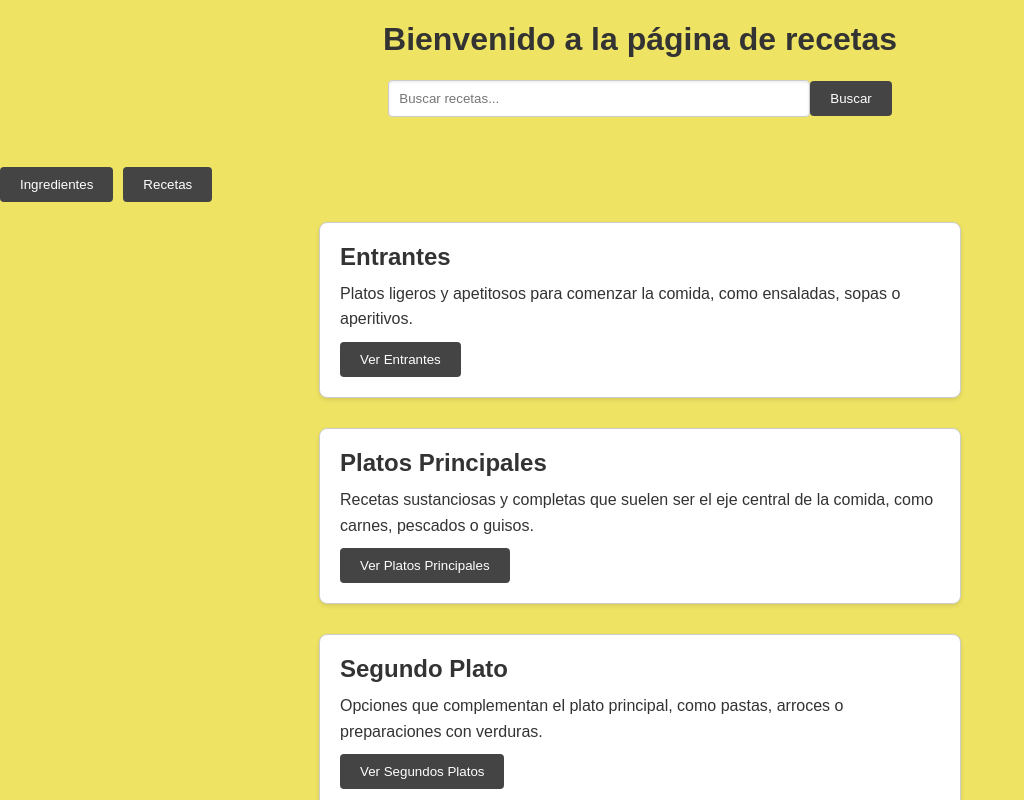
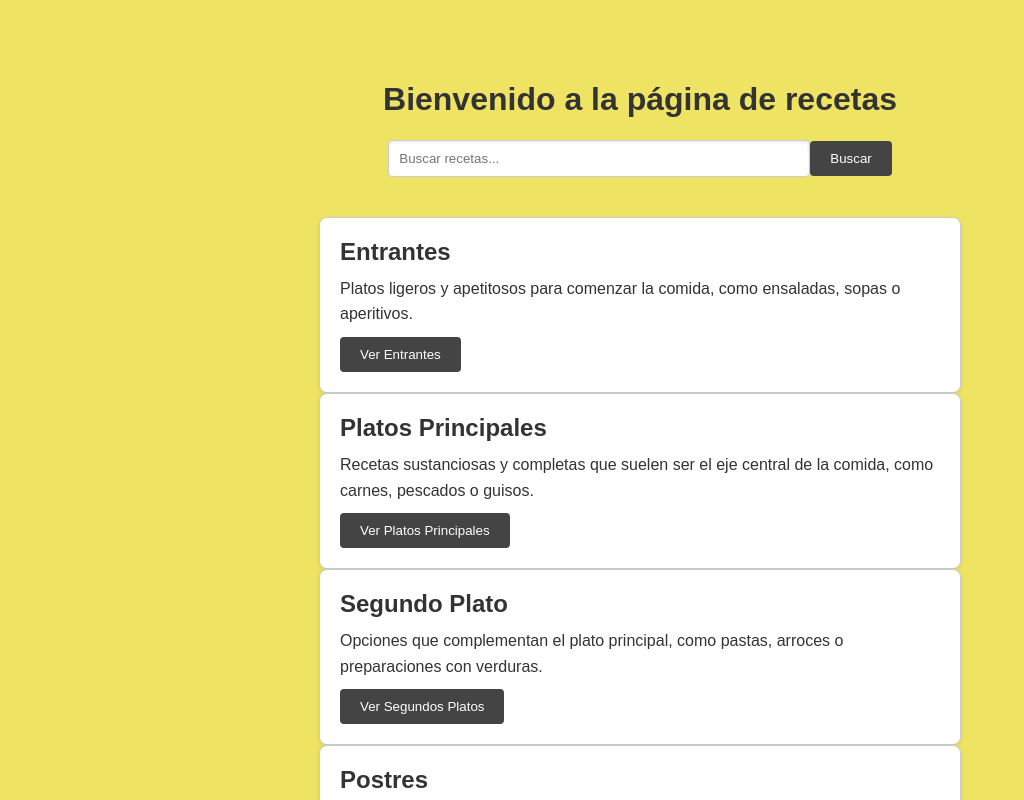
Before and after one commit to Enriquecebanc/Reto5Niger, a React (Create React App) app in the folder Frontend/nigerweb/: page / in a window 1280 px wide. Shown: the top 800 px of the page, without its empty margins (0-1024 px from the left). Built offline with nearby package versions, Linux system fonts and the light colour scheme.

Commit message:
CreuPaginaOpiniones
Hay un fallo con los botones de las paginas, no aparecen, estan debajo del psotres, plato principal...

```diff
--- a/Frontend/nigerweb/src/pages/inicio/inicio.css
+++ b/Frontend/nigerweb/src/pages/inicio/inicio.css
@@ -34,6 +34,9 @@ nav a {
     text-align: center;
     transition: background-color 0.3s ease;
 }
+
+
+
 
 nav a:hover {
     background-color: #555;
@@ -115,6 +118,7 @@ input[type="text"] {
     margin: 5px 0 0;
     line-height: 1.4;
 }
+
 .view-button, .nav-button {
     background-color: #444;
     color: #fff;
@@ -133,5 +137,11 @@ input[type="text"] {
 .navigation-links {
     margin-top: 20px;
     display: flex;
+    justify-content: center;
     gap: 10px;
 }
+
+.inicio-container {
+    margin-top:0px; /* Ajusta este valor según la altura de tu menú principal */
+    padding: 60px;
+}
--- a/Frontend/nigerweb/src/pages/inicio/inicio.js
+++ b/Frontend/nigerweb/src/pages/inicio/inicio.js
@@ -30,13 +30,17 @@ const Inicio = () => {
                 onChange={handleSearchChange}
                 className="search-input"
             />
-             <button className="search-button">Buscar</button>
+            <button className="search-button">Buscar</button>
+
             <div className="navigation-links">
                 <Link to="/ingredientes">
                     <button className="nav-button">Ingredientes</button>
                 </Link>
                 <Link to="/recetas">
                     <button className="nav-button">Recetas</button>
+                </Link>
+                <Link to="/opiniones">
+                    <button className="nav-button">Opiniones</button>
                 </Link>
             </div>
 
@@ -72,7 +76,6 @@ const Inicio = () => {
                     <p>No se encontraron recetas.</p>
                 )}
             </div>
-
         </div>
     );
 };
--- a/Frontend/nigerweb/src/pages/recetas/recetas.css
+++ b/Frontend/nigerweb/src/pages/recetas/recetas.css
@@ -1,14 +1,6 @@
 .recetas-container {
     text-align: center;
     padding: 20px;
-}
-
-.recipes-list {
-    display: flex;
-    flex-direction: column;
-    align-items: center;
-    gap: 20px;
-    margin-top: 20px;
 }
 
 .recipe-item {
@@ -18,8 +10,14 @@
     padding: 20px;
     width: 80%;
     max-width: 600px;
+    margin: 0 auto;
     box-shadow: 0 2px 4px rgba(0, 0, 0, 0.1);
     text-align: left;
+    position: relative;
+}
+
+.recipe-content {
+    padding: 0 40px;
 }
 
 .recipe-item h2 {
@@ -49,6 +47,31 @@
     padding-left: 20px;
 }
 
+.nav-button {
+    background-color: #444;
+    color: #fff;
+    border: none;
+    padding: 10px 20px;
+    cursor: pointer;
+    border-radius: 4px;
+    transition: background-color 0.3s ease;
+    position: absolute;
+    top: 50%;
+    transform: translateY(-50%);
+}
+
+.prev-button {
+    left: -60px;
+}
+
+.next-button {
+    right: -60px;
+}
+
+.nav-button:hover {
+    background-color: #555;
+}
+
 .back-button {
     background-color: #444;
     color: #fff;
--- a/Frontend/nigerweb/src/pages/recetas/recetas.js
+++ b/Frontend/nigerweb/src/pages/recetas/recetas.js
@@ -1,4 +1,4 @@
-import React from 'react';
+import React, { useState } from 'react';
 import { Link } from 'react-router-dom';
 import './recetas.css';
 import carbonaraImage from '../../images/Carbonara.jpg';
@@ -81,30 +81,42 @@ const recipes = [
 ];
 
 const Recetas = () => {
+  const [currentRecipeIndex, setCurrentRecipeIndex] = useState(0);
+
+  const handleNext = () => {
+    setCurrentRecipeIndex((prevIndex) => (prevIndex + 1) % recipes.length);
+  };
+
+  const handlePrev = () => {
+    setCurrentRecipeIndex((prevIndex) => (prevIndex - 1 + recipes.length) % recipes.length);
+  };
+
+  const currentRecipe = recipes[currentRecipeIndex];
+
   return (
     <div className="recetas-container">
       <h1>Recetas</h1>
       <p>Aquí encontrarás una variedad de recetas.</p>
-      <div className="recipes-list">
-        {recipes.map((recipe) => (
-          <div key={recipe.id} className="recipe-item">
-            <h2>{recipe.name}</h2>
-            <img src={recipe.image} alt={recipe.name} className="recipe-image" />
-            <p>{recipe.description}</p>
+      <div className="recipe-item">
+        <button onClick={handlePrev} className="nav-button prev-button">❮</button>
+        <div className="recipe-content">
+          <h2>{currentRecipe.name}</h2>
+          <img src={currentRecipe.image} alt={currentRecipe.name} className="recipe-image" />
+          <p>{currentRecipe.description}</p>
           <h3>Ingredientes:</h3>
           <ul>
-              {recipe.ingredients.map((ingredient, index) => (
+            {currentRecipe.ingredients.map((ingredient, index) => (
               <li key={index}>{ingredient}</li>
             ))}
           </ul>
           <h3>Instrucciones:</h3>
           <ol>
-              {recipe.instructions.map((instruction, index) => (
+            {currentRecipe.instructions.map((instruction, index) => (
               <li key={index}>{instruction}</li>
             ))}
           </ol>
         </div>
-        ))}
+        <button onClick={handleNext} className="nav-button next-button">❯</button>
       </div>
       <Link to="/">
         <button className="back-button">Volver a Inicio</button>
```
Also changed, not shown: Frontend/nigerweb/src/pages/opiniones/opiniones.js (added, +17 -0 lines), Frontend/nigerweb/src/pages/opiniones/opiniones.css (added). Lines whose indentation alone changed are shown as unchanged.
